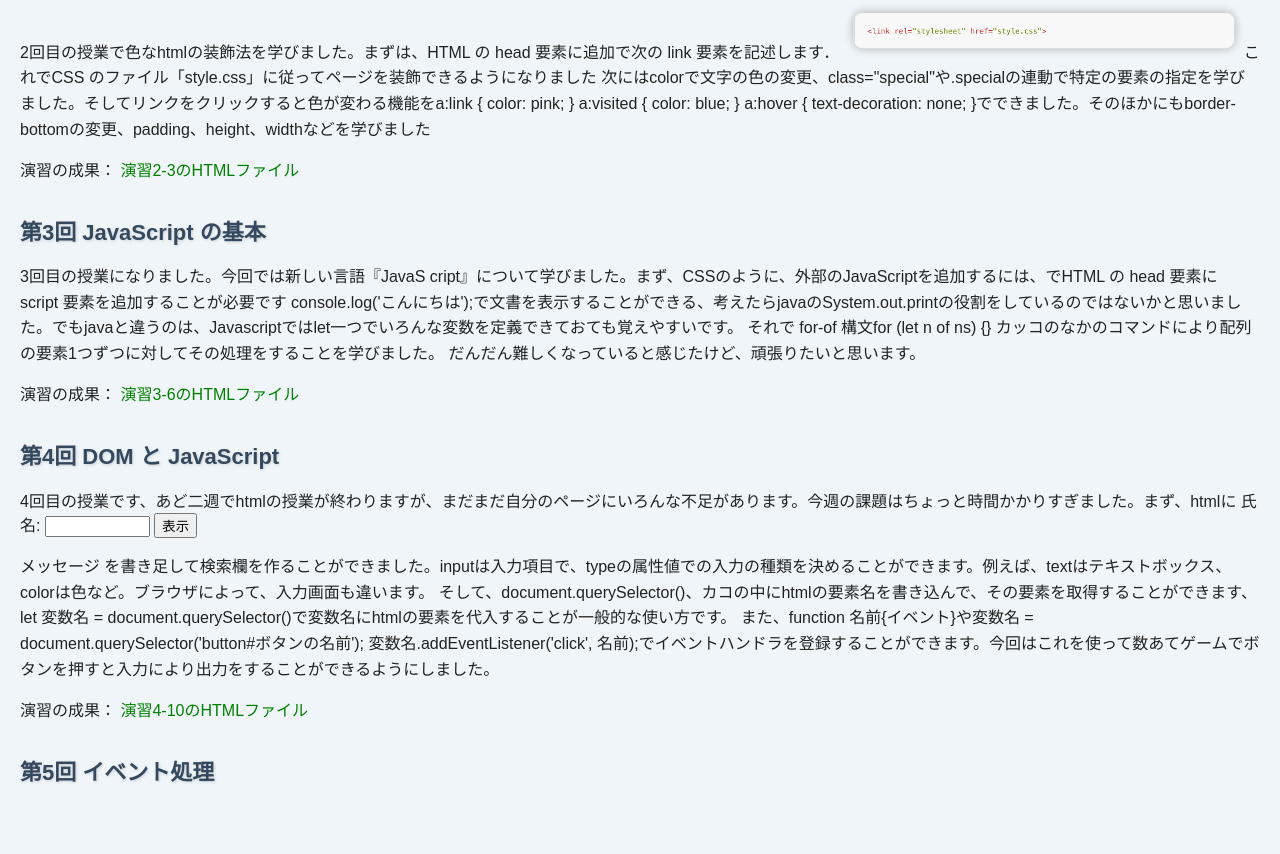
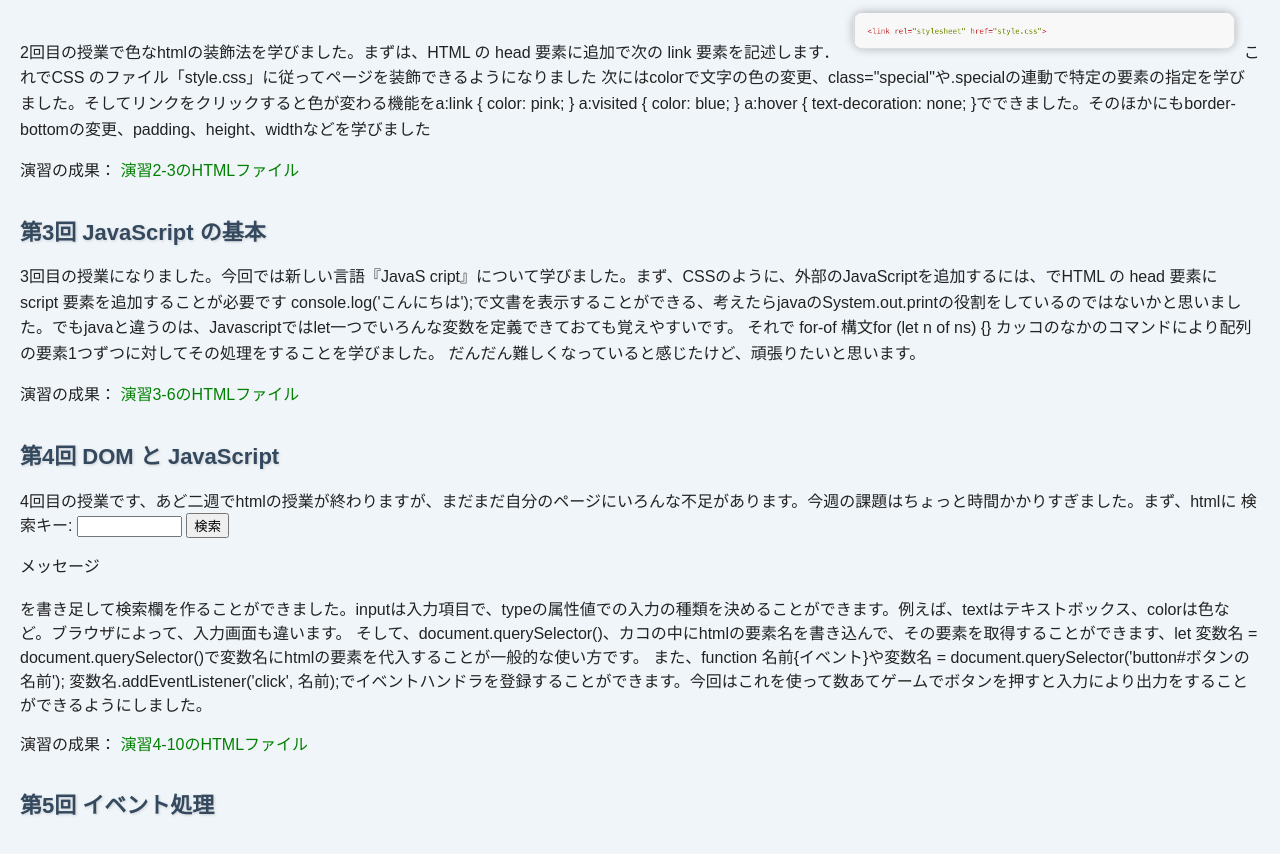
Before and after one commit to G485192024/medialabo, a plain HTML site: page index.html in a window 1280 px wide. Shown: the part 942-1796 px from the top of the page. Before the commit the page ends 1766 px from the top, so only its background shows below. Drawn offline with Linux system fonts and the light colour scheme; files whose address does not match are found by name.

Commit message:
課題４−３

```diff
--- a/index.html
+++ b/index.html
@@ -77,10 +77,11 @@ botan.onclick = function() {}の中に、入力された値を読み込み、判
     </a>
     </p>
     <h2>第4回 DOM と JavaScript</h2>
-    4回目の授業です、あど二週でhtmlの授業が終わりますが、まだまだ自分のページにいろんな不足があります。今週の課題はちょっと時間かかりすぎました。まず、htmlに <label for="shimei">氏名: </label>
-    <input type="text" name="shimei" id="shimei" size="10">
-    <button id="print">表示</button>
-    <p id="message">メッセージ
+    4回目の授業です、あど二週でhtmlの授業が終わりますが、まだまだ自分のページにいろんな不足があります。今週の課題はちょっと時間かかりすぎました。まず、htmlに
+    <label for="keyword">検索キー: </label>
+    <input type="text" name="keyword" id="keyword" size="10">
+    <button id="print">検索</button>
+    <p id="message">メッセージ</p>
     を書き足して検索欄を作ることができました。inputは入力項目で、typeの属性値での入力の種類を決めることができます。例えば、textはテキストボックス、colorは色など。ブラウザによって、入力画面も違います。
     そして、document.querySelector()、カコの中にhtmlの要素名を書き込んで、その要素を取得することができます、let 変数名 = document.querySelector()で変数名にhtmlの要素を代入することが一般的な使い方です。
     また、function 名前{イベント}や変数名 = document.querySelector('button#ボタンの名前');
```
